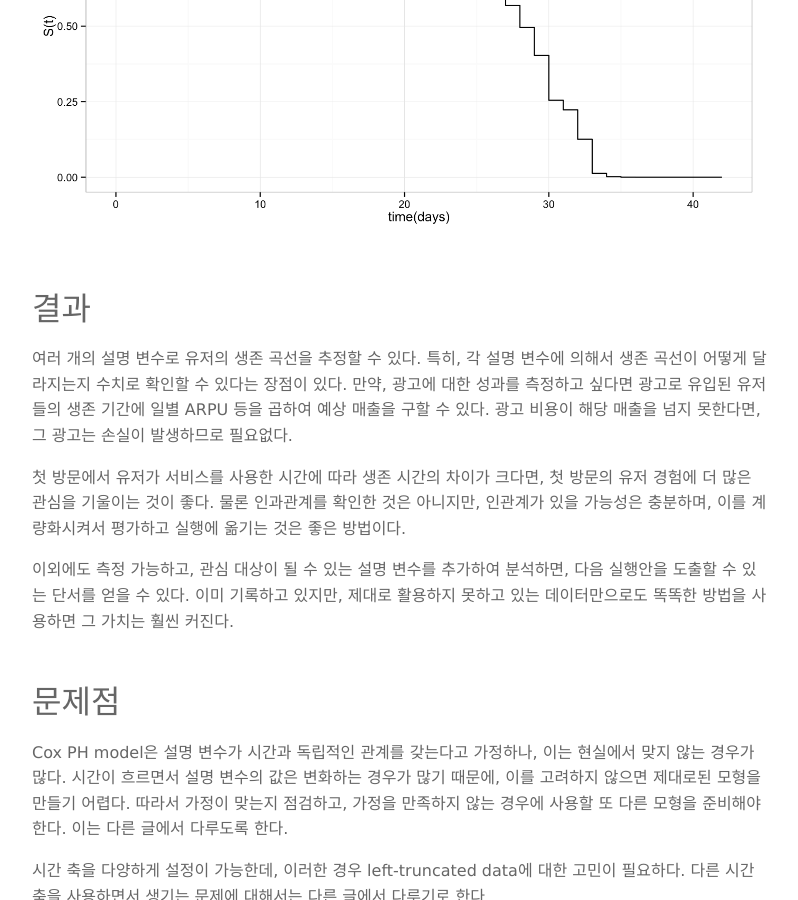
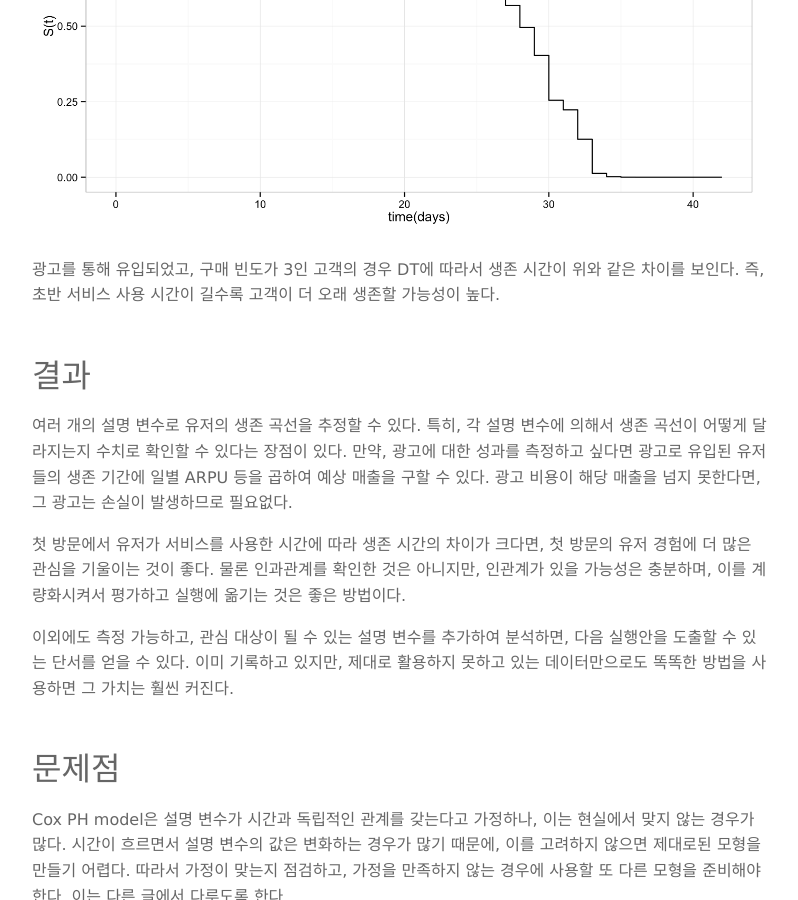
Before and after one commit to boxnwhiskr/boxnwhiskr.github.io, a Jekyll site: the page built from _posts/2015-04-24-drawing_survival_curves_with_predictors.markdown, in a window 1280 px wide and 900 px high, scrolled down 6783 px. Shown: the whole window, without its empty margins (240-1038 px from the left). Built offline with Jekyll 4.4.1, drawn with Linux system fonts in a browser that asks for light colours; nearby versions of some CDN libraries; some web fonts are replaced; formulas are drawn with MathJax 3.

Commit message:
Add comments about survival curves

```diff
--- a/_posts/2015-04-24-drawing_survival_curves_with_predictors.markdown
+++ b/_posts/2015-04-24-drawing_survival_curves_with_predictors.markdown
@@ -195,6 +195,9 @@ promo=1, dt=100, purchase=3 이라는 조건과는 다른 유저의 생존 곡
 
 ![adjuted.survival.curve2](/img/posts/2015-04-24-drawing_survival_curves_with_predictors/adjusted_survival_curve2.png)
 
+광고를 통해 유입되었고, 구매 빈도가 3인 고객의 경우 DT에 따라서 생존 시간이 위와 같은 차이를 보인다.
+즉, 초반 서비스 사용 시간이 길수록 고객이 더 오래 생존할 가능성이 높다.
+
 # 결과
 
 여러 개의 설명 변수로 유저의 생존 곡선을 추정할 수 있다.
```
